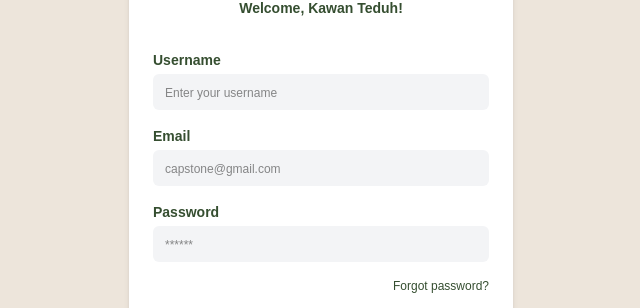
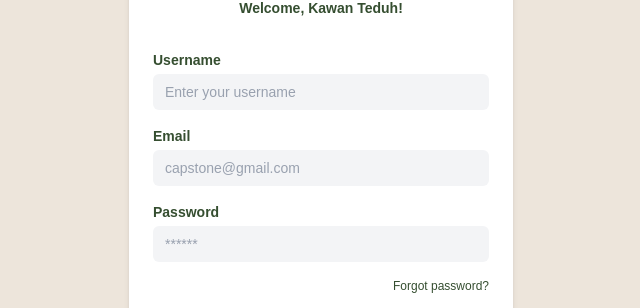
Before and after one commit to nailahmarsa/capstone, a Next.js app: page / in a window 1280 px wide. Shown: the part 240-548 px from the top of the page, without its empty margins (319-959 px from the left). Built offline with nearby package versions, Linux system fonts and the light colour scheme.

Commit message:
page.tsx

```diff
--- a/app/page.tsx
+++ b/app/page.tsx
@@ -86,7 +86,7 @@ function Input({ label, placeholder, type = "text" }) {
       <input
         type={type}
         placeholder={placeholder}
-        className="w-full bg-gray-100 rounded-md px-3 py-2 outline-none text-sm placeholder:text-xs"
+        className="w-full bg-gray-100 text-black rounded-md px-3 py-2 outline-none text-sm placeholder:text-gray-400"
       />
     </div>
   );
```
